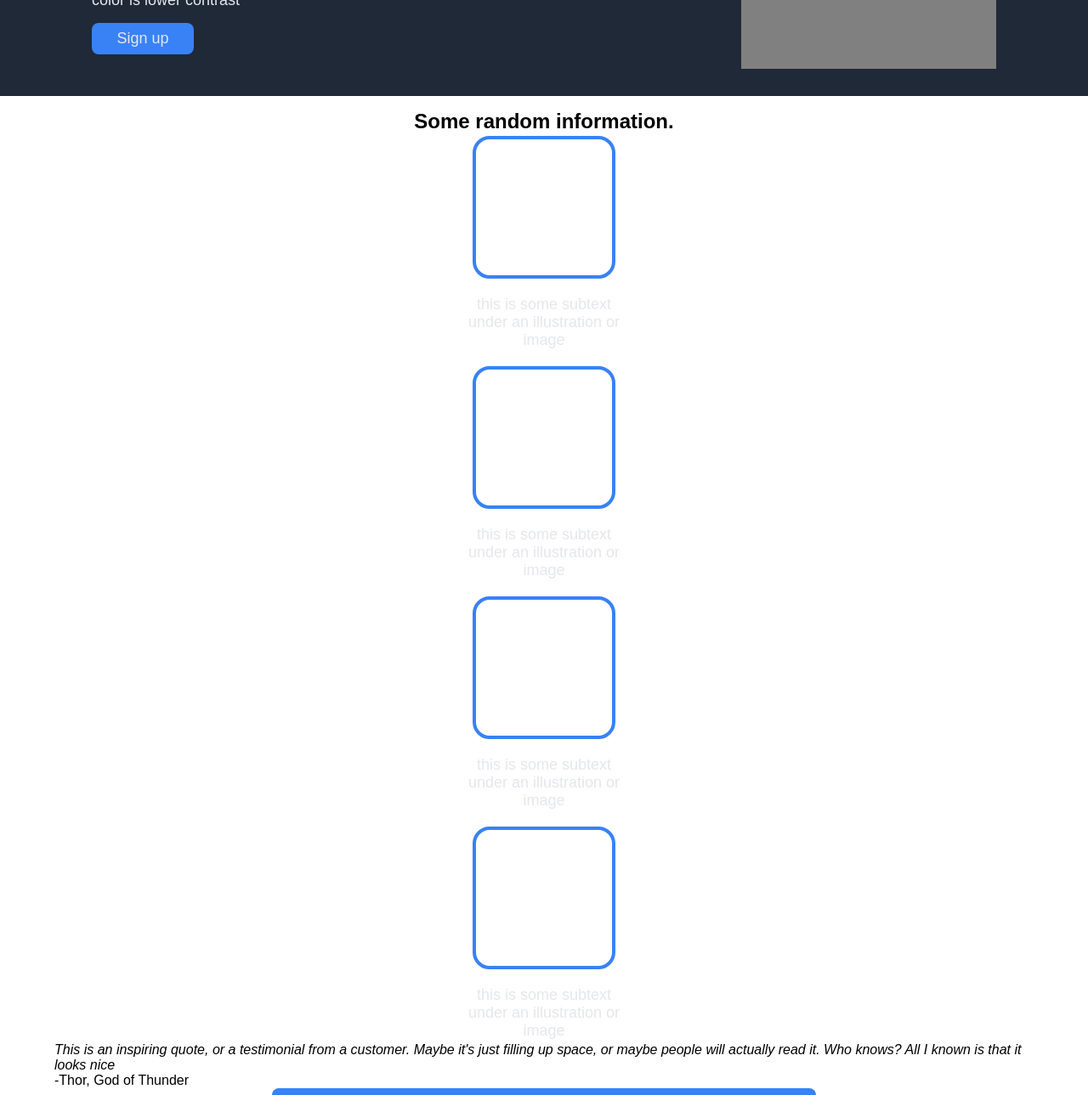
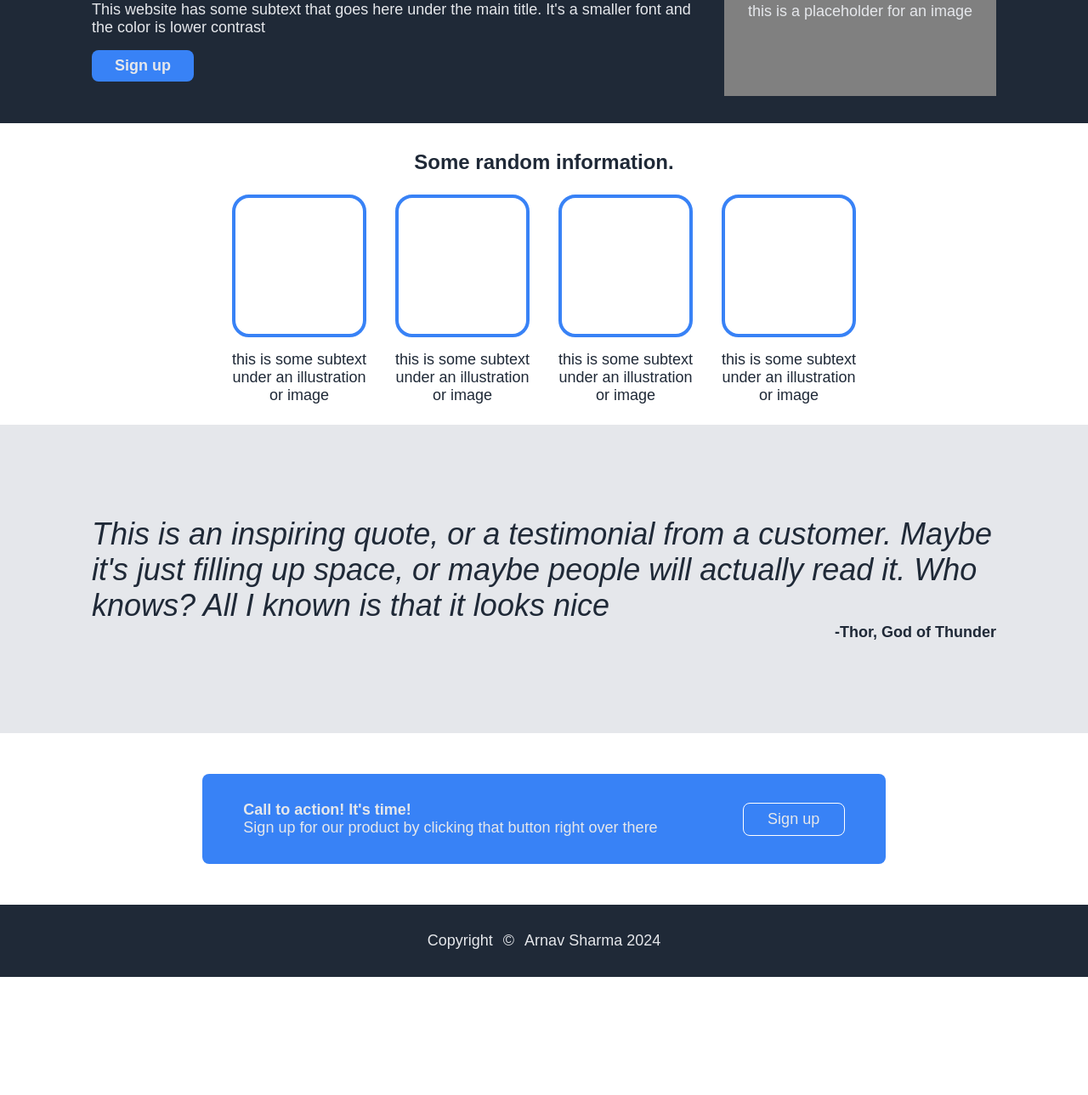
Before and after one commit to RNavs-44/mini-web-projects, a plain HTML site: page landing_page/index.html in a window 1280 px wide. Shown: the part 179-1468 px from the top of the page at 85% size. After the commit the page ends 1329 px from the top, so only its background shows below. Drawn offline with Linux system fonts and the light colour scheme.

Commit message:
changed footer text

```diff
--- a/landing_page/index.html
+++ b/landing_page/index.html
@@ -22,11 +22,11 @@
                 <h1 class="title-text">This website is awesome</h1>
                 <p class="text">This website has some subtext that goes here under the main title.
                     It's a smaller font and the color is lower contrast</p>
-                <button class="text">Sign up</button>
+                <button class="text"><strong>Sign up</strong></button>
             </div>
             <div class="welcome-right">
                 <div class = "image">
-                    <p class="text">this is a placholder for an image</p>
+                    <p class="text">this is a placeholder for an image</p>
                 </div>
             </div>
         </div>
@@ -42,7 +42,7 @@
                     <p class="text">this is some subtext under an illustration
                         or image
                     </p>
-
+                </div>
                 <div class="card">
                     <div class="card-square">
 
@@ -71,16 +71,15 @@
                 </div>
             </div>
         </div>
-        </div>
         <div class="quote">
             <em>This is an inspiring quote, or a testimonial from a customer.
                 Maybe it's just filling up space, or maybe people will actually read it.
                 Who knows? All I known is that it looks nice
             </em>
-            <p>-Thor, God of Thunder</p>
+            <p class="text">-Thor, God of Thunder</p>
         </div>
         <div class="sign-up">
-            <div class="left">
+            <div class="sign-up-text">
                 <h3 class="text">Call to action! It's time!</h3>
                 <p class="text">Sign up for our product by clicking that button right over there</p>
             </div>
@@ -88,7 +87,9 @@
         </div>
     </main>
     <footer>
-        <p class="text">Copyright Arnav Sharma 2024</p>
+        <p class="text">Copyright</p>
+        <p class="text">©</p>
+        <p class="text">Arnav Sharma 2024</p>
     </footer>
 </body>
 </html>
--- a/landing_page/style.css
+++ b/landing_page/style.css
@@ -17,9 +17,9 @@ header {
 
 .navbar {
     display: flex;
-    justify-contenst: space-between;
+    justify-content: space-between;
     align-items: center;
-
+    padding: 16px 0px;
 }
 
 .logo {
@@ -57,7 +57,7 @@ ul {
 
 .welcome-right {
     flex-shrink: 0;
-    width: 300px;
+    width: 320px;
 }
 
 .title-text {
@@ -69,6 +69,10 @@ ul {
 .text {
     font-size: 18px;
     color: #E5E7EB;
+}
+
+.card .text {
+    color: #1F2937
 }
 
 button {
@@ -95,47 +99,85 @@ main {
     display: flex;
     flex-direction: column;
     align-items: center;
-    padding: 0px 64px;
-    margin-top: 16px;
+    justify-content: center;
+    margin-top: 32px;
 }
 
+
 .card-container {
-    padding: 0;
+    padding: 0 108px;
     display: flex;
-    gap: 16px;
+    gap: 32px;
     justify-content: center;
     align-items: center;
     flex-wrap: wrap;
-    margin: 3px 0 3px 0;
+    margin: 24px 0 24px 0;
 }
 
 .card {
-    max-width: 200px;
+    max-width: 160px;
     text-align: center;
     display: flex;
     flex-direction: column;
     align-items: center;
-    gap: 20px;
+    gap: 16px;
+}
+
+h2 {
+    text-align: center;
+    color: #1F2937;
+    font-weight: extra-bold;
 }
 
 .card-square {
-    width: 160px;
+    width: 150px;
     height: 160px;
     border: 4px solid #3882F6;
     border-radius: 20px;
+}
+
+.quote {
+    background-color: #E5E7EB;
+    font-size: 36px;
+    color: #1F2937;
+    display: flex;
+    flex-direction: column;
+    padding: 108px 108px;
+}
+
+.quote em {
+    color: #1F2937;
+    font-weight: 100;
+}
+
+.quote p {
+    align-self: flex-end;
+    color: #1F2937;
+    font-weight: bold;
 }
 
 .sign-up {
     display: flex;
     justify-content: space-between;
     align-items: center;
+    gap: 100px;
     background-color: #3882F6;
     border-radius: 8px;
-    padding: 16px;
+    padding: 32px 48px;
+    margin-top: 48px;
 }
+
 
 footer {
     background-color: #1F2937;
     text-align: center;
-    padding: 16px;
+    padding: 32px 0px;
+    margin-top: 48px;
+    display: flex;
+    justify-content: center;
+    gap: 12px;
 }
+
+footer p {
+    font-size: 8px;
+}
```
Lines whose indentation alone changed are shown as unchanged.
